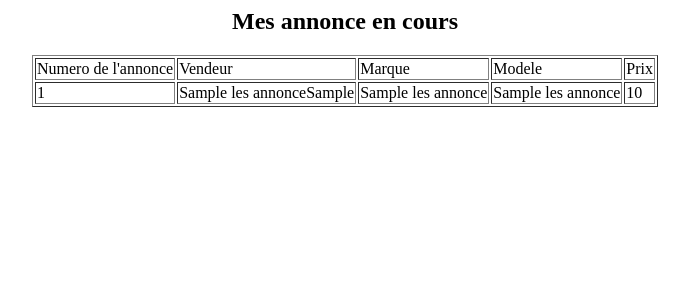
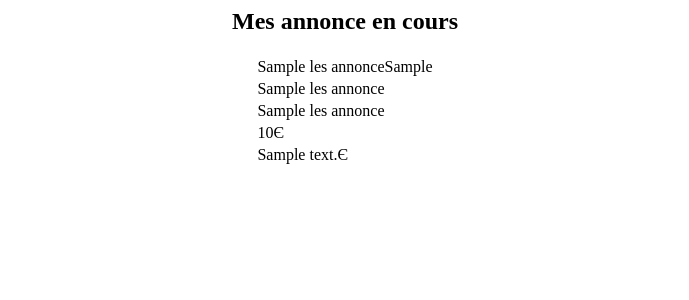
Before and after one commit to mermoude94/site-marchand, a PHP site: template Vue/Vue_user_Annonce.php in a window 1280 px wide. Shown: the top 300 px of the page, without its empty margins (295-984 px from the left). Run offline with PHP 8.4, Linux system fonts and the light colour scheme; the template is opened without the code that fills it: most values are stand-ins (such as "Sample title", 1, 10 or a date in 2020).

Commit message:
Update Vue_user_Annonce.php

```diff
--- a/Vue/Vue_user_Annonce.php
+++ b/Vue/Vue_user_Annonce.php
@@ -1,34 +1,29 @@
 <center>
     <h2> Mes annonce en cours</h2>
 
-<table border="1">
-	<tr>
-		<td>Numero de l'annonce</td>
-		<td>Vendeur</td>
-		<td>Marque</td>
-		<td>Modele</td>
-		<td>Prix</td>
-
-	</tr>
+	<div class='LesAnnonce'>
 	<?php
-		foreach ($lesAnnonce as $uneAnnonce)
+		foreach ($lesAnnonces as $uneAnnonce)
         {
-			echo "<tr>";
-			echo "<td>".$uneAnnonce['Id_annonce']."</td>";
-			echo "<td>".$uneAnnonce['nom_user']. $uneAnnonce['prenom_user']."</td>";
-			echo "<td>".$uneAnnonce['nom_marque']."</td>";
-			echo "<td>".$uneAnnonce['nom_ref']."</td>";
-			echo "<td>".$uneAnnonce['Prix']."</td>";
-
+			echo "<div class='UneAnnonce'>";
+				echo "<table>";
+					echo "<tr>";
+					echo "<td>".$uneAnnonce['nom_user']. $uneAnnonce['prenom_user']."</td>";
+					echo "</tr>";
+					echo "<tr>";
+					echo "<td>".$uneAnnonce['nom_marque']."</td>";
+					echo "</tr>";
+					echo "<tr>";
+					echo "<td>".$uneAnnonce['nom_ref']."</td>";
+					echo "</tr>";
+					echo "<tr>";
+					echo "<td>".$uneAnnonce['Prix']."Є</td>";
+					echo "</tr>";
+					echo "<tr>";
+					echo "<td>".$uneAnnonce['description']."Є</td>";
+					echo "</tr>";
+				echo "</table>";
+			echo "</div>";
 		}
 	?>
-</table>
-
-<div class="Annonce">
-	<div class="Marque">
-	</div>
-	<div class="Modele">
-	</div>
-	<div class="Numero-annonce">
-	</div>
 </div>
```
